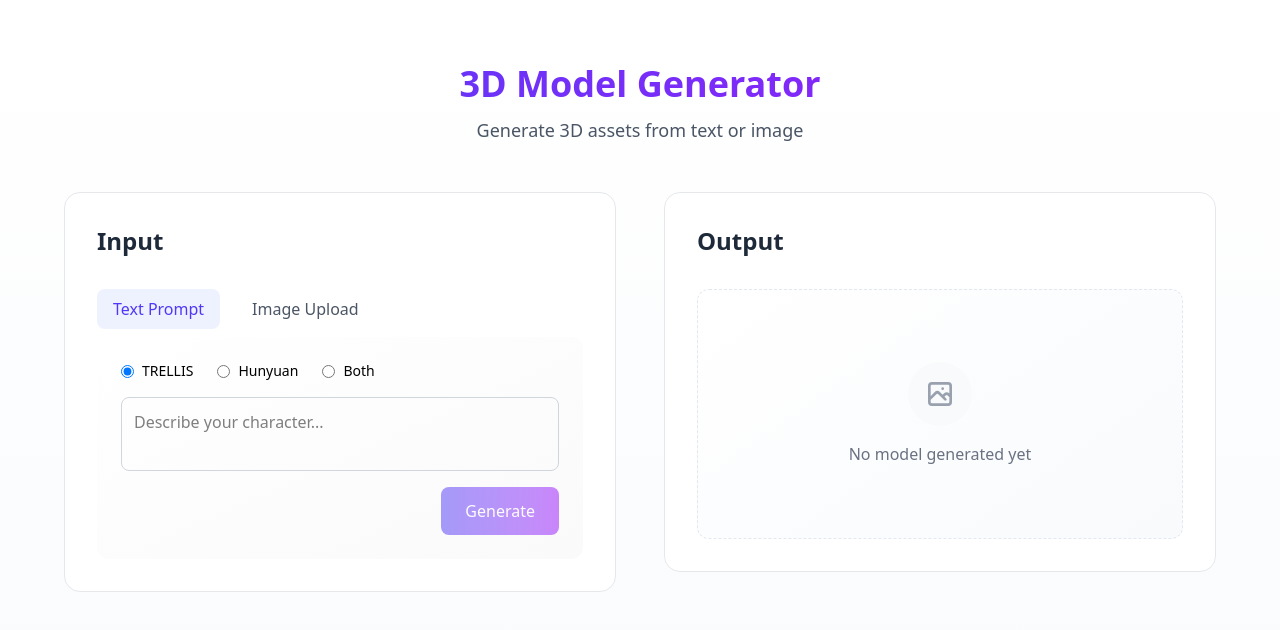
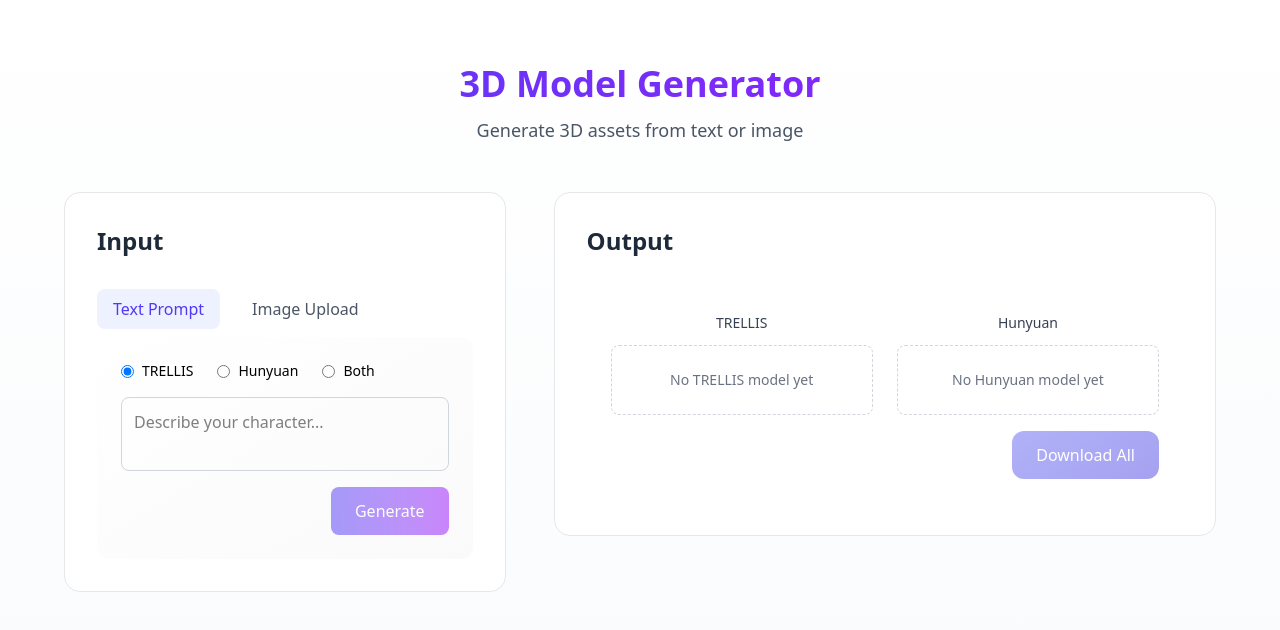
Before and after one commit to Chanbinski/2d-to-3d, a React (Vite) app: page / in a window 1280 px wide. Shown: the top 630 px of the page. Built offline with nearby package versions, Linux system fonts and the light colour scheme.

Commit message:
Update frontend

```diff
--- a/src/App.tsx
+++ b/src/App.tsx
@@ -76,7 +76,7 @@
 
         <div className="flex gap-12">
           {/* Left side - Inputs Container */}
-          <div className="w-1/2">
+          <div className="w-2/5">
             <div className="border border-gray-200 rounded-2xl p-8 bg-white">
               <h2 className="text-2xl font-semibold mb-8 text-gray-800 text-left">Input</h2>
 
@@ -122,17 +122,16 @@
           </div>
 
           {/* Right side - Output Container */}
-          <div className="w-1/2">
+          <div className="w-3/5">
             <div className="border border-gray-200 rounded-2xl p-8 bg-white sticky top-8">
               <h2 className="text-2xl font-semibold mb-8 text-gray-800 text-left">Output</h2>
-              <div className={`rounded-xl p-6 ${!generatedModel ? 'upload-area' : ''}`}>
-                {generatedModel ? (
-                  <div className="space-y-6">
-                    {hasMultipleModels ? (
-                      <div className="space-y-4">
-                        {modelBlobs.trellis && (
-                          <div className="space-y-2">
-                            <h3 className="text-sm font-medium text-gray-700">TRELLIS Model</h3>
+              <div className="rounded-xl p-6">
+                <div className="grid grid-cols-2 gap-6">
+                  {/* TRELLIS Section */}
+                  <div className="space-y-3">
+                    <h3 className="text-sm font-medium text-gray-700">TRELLIS</h3>
+                    {modelBlobs.trellis ? (
+                      <>
                         <div className="bg-gray-50 rounded-lg overflow-hidden">
                           <ModelViewer modelUrl={URL.createObjectURL(modelBlobs.trellis)} />
                         </div>
@@ -144,11 +143,19 @@
                             Download TRELLIS
                           </button>
                         </div>
+                      </>
+                    ) : (
+                      <div className="border border-dashed border-gray-300 rounded-lg p-6 text-center text-gray-500 text-sm">
+                        No TRELLIS model yet
                       </div>
                     )}
-                        {modelBlobs.hunyuan && (
-                          <div className="space-y-2">
-                            <h3 className="text-sm font-medium text-gray-700">Hunyuan Model</h3>
+                  </div>
+
+                  {/* Hunyuan Section */}
+                  <div className="space-y-3">
+                    <h3 className="text-sm font-medium text-gray-700">Hunyuan</h3>
+                    {modelBlobs.hunyuan ? (
+                      <>
                         <div className="bg-gray-50 rounded-lg overflow-hidden">
                           <ModelViewer modelUrl={URL.createObjectURL(modelBlobs.hunyuan)} />
                         </div>
@@ -160,46 +167,24 @@
                             Download Hunyuan
                           </button>
                         </div>
+                      </>
+                    ) : (
+                      <div className="border border-dashed border-gray-300 rounded-lg p-6 text-center text-gray-500 text-sm">
+                        No Hunyuan model yet
                       </div>
                     )}
-                        <div className="flex justify-end pt-2">
-                          <button
-                            onClick={() => handleDownload()}
-                            className="btn-primary px-6 py-3 text-white rounded-xl font-medium"
-                          >
-                            Download All Models
-                          </button>
                   </div>
                 </div>
-                    ) : (
-                      <div className="space-y-4">
-                        {hasAnyModel && (
-                          <div className="bg-gray-50 rounded-lg overflow-hidden">
-                            <ModelViewer modelUrl={URL.createObjectURL(modelBlobs.trellis || modelBlobs.hunyuan!)} />
-                          </div>
-                        )}
-                        <div className="flex justify-end">
+
+                <div className="flex justify-end pt-4">
                   <button
                     onClick={() => handleDownload()}
                     disabled={!hasAnyModel}
                     className="btn-primary px-6 py-3 text-white rounded-xl font-medium disabled:opacity-50 disabled:cursor-not-allowed disabled:transform-none"
                   >
-                            Download Model
+                    Download All
                   </button>
                 </div>
-                      </div>
-                    )}
-                  </div>
-                ) : (
-                  <div className="py-12 text-center">
-                    <div className="p-4 rounded-full bg-gray-50 w-16 h-16 mx-auto mb-4">
-                      <svg className="w-8 h-8 text-gray-400" fill="none" stroke="currentColor" viewBox="0 0 24 24">
-                        <path strokeLinecap="round" strokeLinejoin="round" strokeWidth={2} d="M4 16l4.586-4.586a2 2 0 012.828 0L16 16m-2-2l1.586-1.586a2 2 0 012.828 0L20 14m-6-6h.01M6 20h12a2 2 0 002-2V6a2 2 0 00-2-2H6a2 2 0 00-2 2v12a2 2 0 002 2z" />
-                      </svg>
-                    </div>
-                    <p className="text-gray-500">No model generated yet</p>
-                  </div>
-                )}
               </div>
             </div>
           </div>
--- a/src/components/ImagePrompt.tsx
+++ b/src/components/ImagePrompt.tsx
@@ -82,7 +82,7 @@
 
       // Prepare payload with Hunyuan parameters if applicable
       const payload: any = {
-        model_name: modelName,
+        // model_name: modelName,
         images: base64Images
       };
 
@@ -98,7 +98,10 @@
         headers: {
           'Content-Type': 'application/json',
         },
-        body: JSON.stringify(payload),
+        body: JSON.stringify({
+          model_name: modelName,
+          images: base64Images
+        }),
       });
 
       if (!response.ok) {
```
Lines whose indentation alone changed are shown as unchanged.
